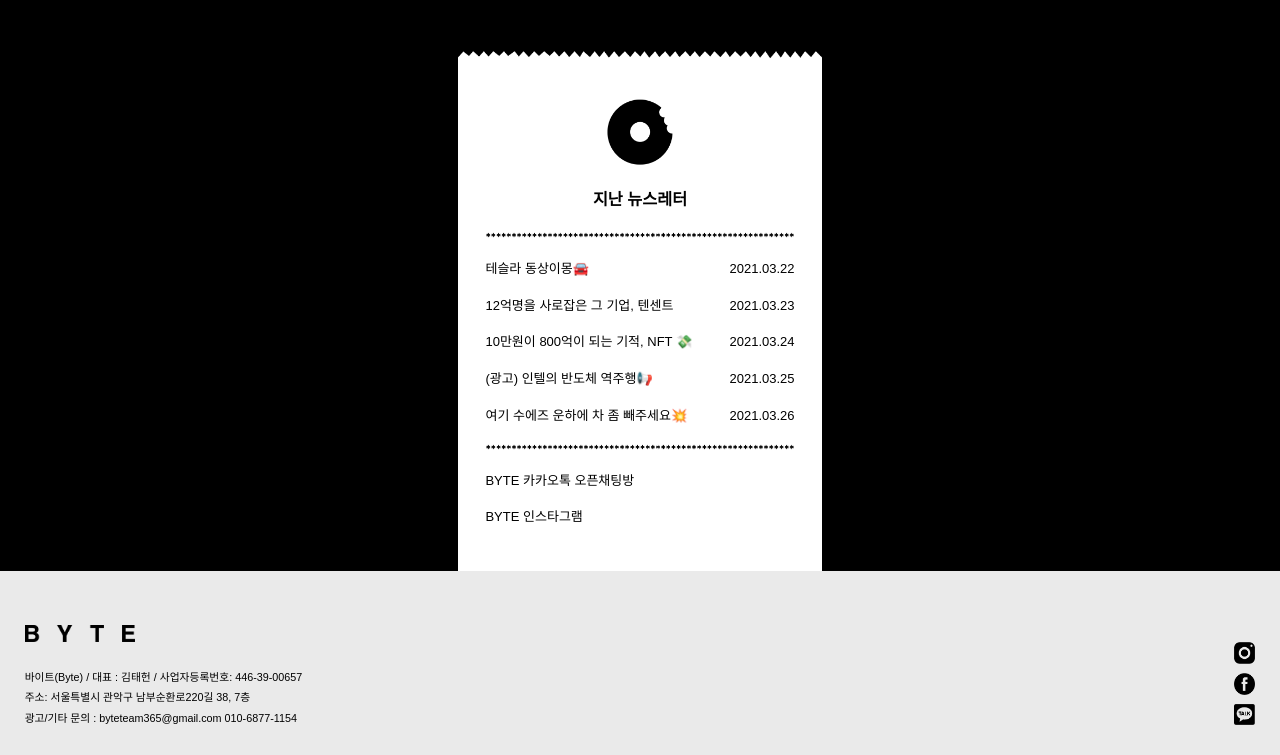
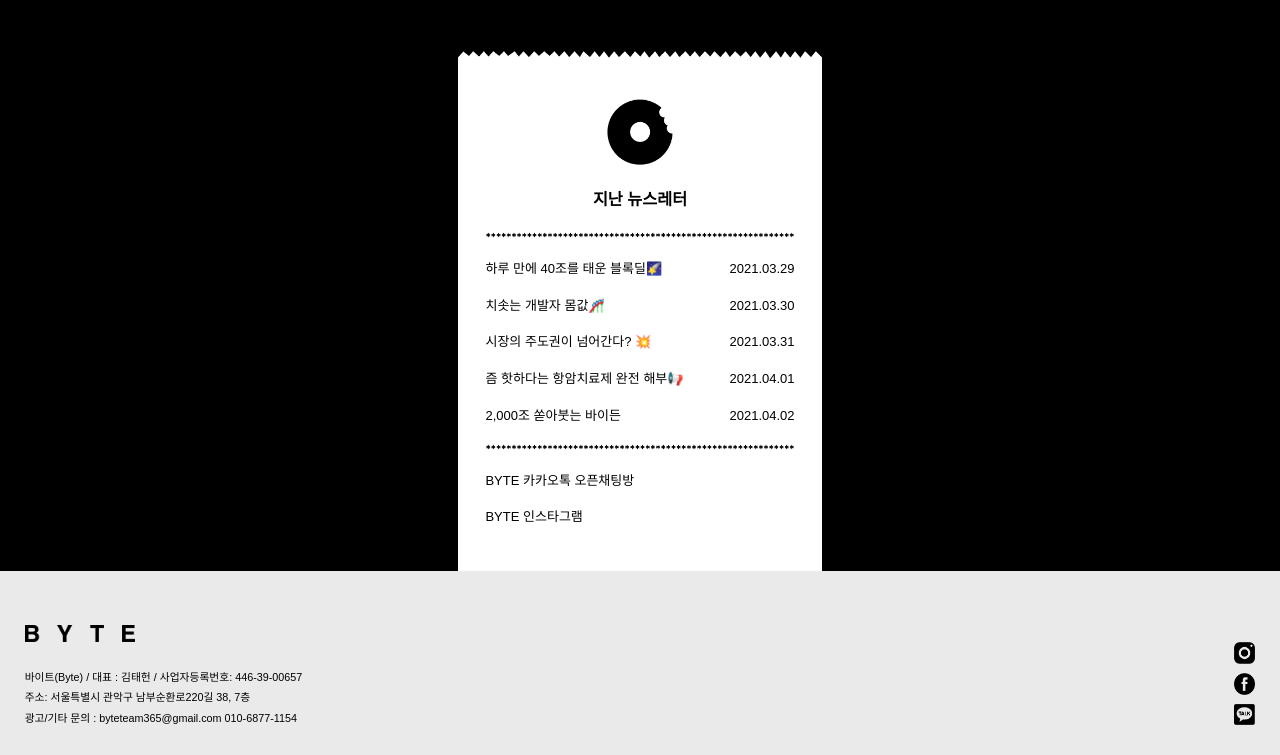
Before and after one commit to suuuum36/BYTE-web, a Django app: page / in a window 1280 px wide. Shown: the part 3330-4085 px from the top of the page. Run offline with Django 3.2, Linux system fonts and the light colour scheme; data comes from the database, SQL or seed files in the repository; some web fonts are replaced.

Commit message:
지난 뉴레 수정

```diff
--- a/BYTEWeb/main/templates/main/index.html
+++ b/BYTEWeb/main/templates/main/index.html
@@ -193,25 +193,25 @@
                             <img src = "{% static 'main/img/deco-line.png' %}">
                         </div>
                         <div class = "news_links">
-                            <a href = "https://stibee.com/api/v1.0/emails/share/EL1bxpxHPNzDOse7yDvVwbMyMHPfyQ==">
-                                <div class = "news_t">테슬라 동상이몽🚘</div>
-                                <div class = "news_d">2021.03.22</div>
+                            <a href = "https://stibee.com/api/v1.0/emails/share/ET580gdIspI1HIgk35lpdKIbDM5r-w==">
+                                <div class = "news_t">하루 만에 40조를 태운 블록딜🌠</div>
+                                <div class = "news_d">2021.03.29</div>
                             </a>
-                            <a href = "https://stibee.com/api/v1.0/emails/share/y5TSajtZGc76QEJNPRLQ0VmJCot0Gw==">
-                                <div class = "news_t">12억명을 사로잡은 그 기업, 텐센트</div>
-                                <div class = "news_d">2021.03.23</div>
+                            <a href = "https://stibee.com/api/v1.0/emails/share/OVQMGBwLFeszxFo02EG5qDnroQ8lzQ==">
+                                <div class = "news_t">치솟는 개발자 몸값🎢</div>
+                                <div class = "news_d">2021.03.30</div>
                             </a>
-                            <a href = "https://stibee.com/api/v1.0/emails/share/CcVnTvnLCOJgZVozfpBgfZ7edIZhrg==">
-                                <div class = "news_t">10만원이 800억이 되는 기적, NFT 💸</div>
-                                <div class = "news_d">2021.03.24</div>
+                            <a href = "https://stibee.com/api/v1.0/emails/share/UpJHzoQhzRbclkh7Eu1not6g0eP8JA==">
+                                <div class = "news_t">시장의 주도권이 넘어간다? 💥</div>
+                                <div class = "news_d">2021.03.31</div>
                             </a>
-                            <a href = "https://stibee.com/api/v1.0/emails/share/6NAChq_LNSJKoSMZn3iKAWKZQFkUXA==">
-                                <div class = "news_t">(광고) 인텔의 반도체 역주행📢</div>
-                                <div class = "news_d">2021.03.25</div>
+                            <a href = "https://stibee.com/api/v1.0/emails/share/K4VpRB4_nVTIFP8dmow9NrKNmRo34Q==">
+                                <div class = "news_t">즘 핫하다는 항암치료제 완전 해부📢</div>
+                                <div class = "news_d">2021.04.01</div>
                             </a>
-                            <a href = "https://stibee.com/api/v1.0/emails/share/wqNxex-8cY7_VmpSTykcAtrV6czRug==">
-                                <div class = "news_t">여기 수에즈 운하에 차 좀 빼주세요💥</div>
-                                <div class = "news_d">2021.03.26</div>
+                            <a href = "https://stibee.com/api/v1.0/emails/share/JUFUjDA0fPFh9BAvwi6mvjFu408i2w==">
+                                <div class = "news_t">2,000조 쏟아붓는 바이든</div>
+                                <div class = "news_d">2021.04.02</div>
                             </a>
                             <div class = "deco">
                                 <img src = "{% static 'main/img/deco-line.png' %}">
```
